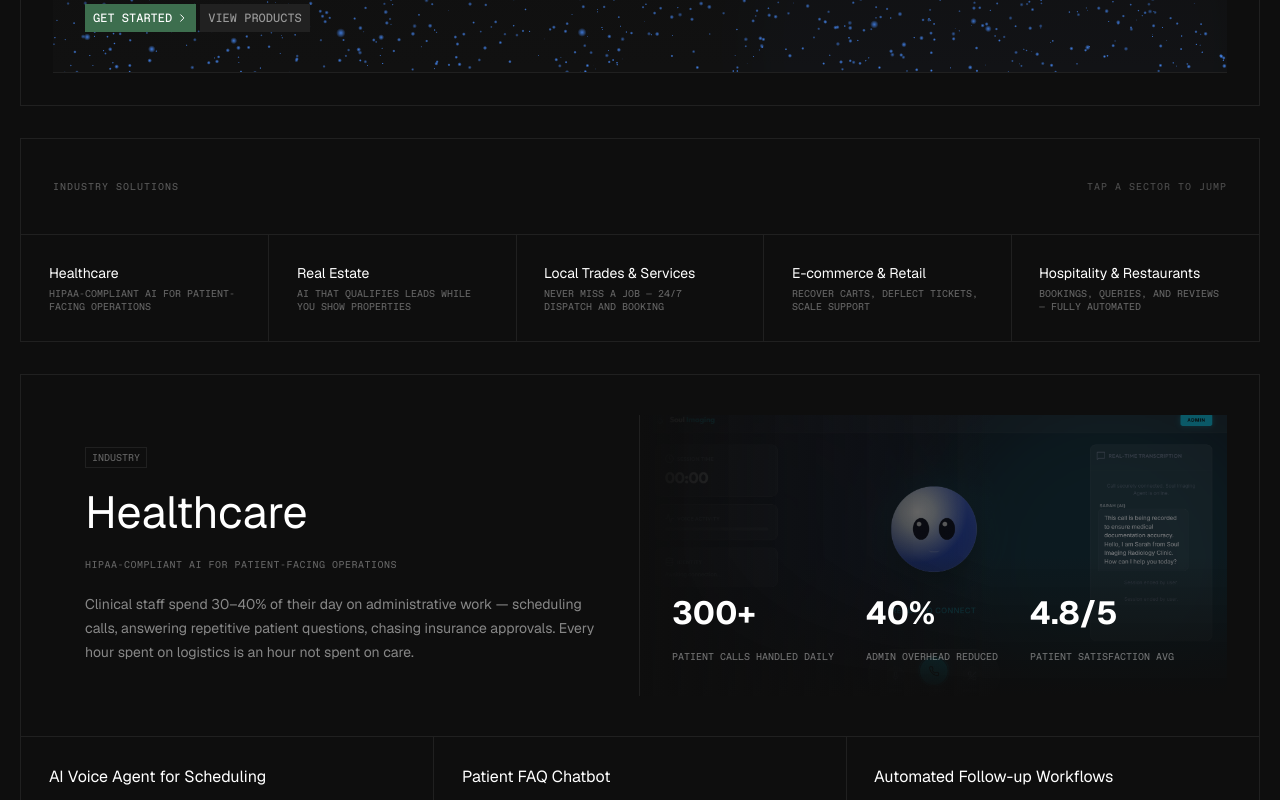
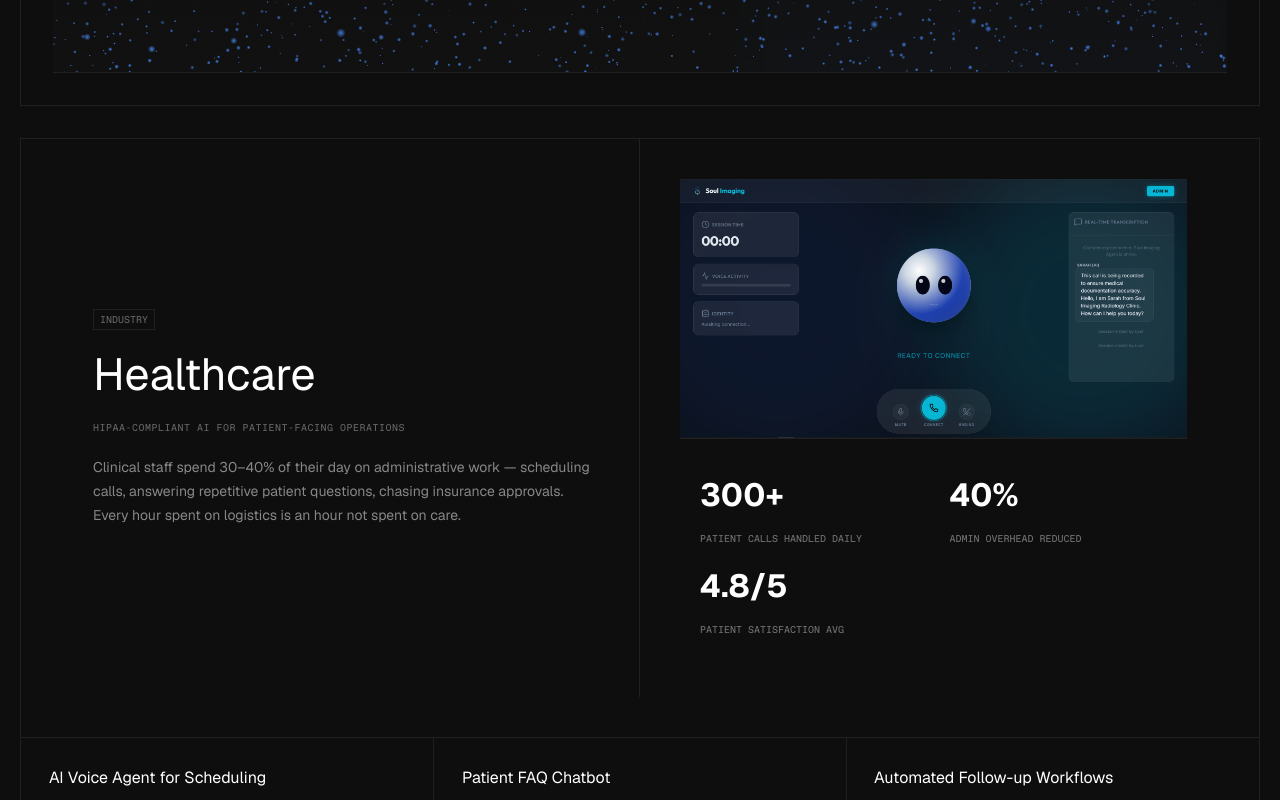
Before and after one commit to SOBANEJAZ/eledralabs-landing-page-2.0, a Next.js app: page /solutions in a window 1280 px wide. Shown: the part 400-1200 px from the top of the page. Built offline with nearby package versions, Linux system fonts and the light colour scheme.

Commit message:
refactor: improve solutions styling, update testimonials, add hospitality asset, and disable segment explorer in next config

```diff
--- a/app/globals.css
+++ b/app/globals.css
@@ -3609,26 +3609,57 @@ header.header-scrolled .header-inner {
 
 /* Solutions page header */
 #solutions .border.border-border > div:first-child {
-  padding: 2.5rem 2rem !important;
+  padding: 0 2rem 2.5rem !important;
 }
 
 /* Industry header panels */
 #solutions [id^='solutions-'] > div:first-child > div:first-child,
 #solutions [id^='solutions-'] > div:first-child > div:last-child {
-  padding: 2rem !important;
+  padding: 2.5rem !important;
+}
+
+.sol-industry-copy {
+  justify-content: center;
+}
+
+.sol-industry-copy > p:last-child {
+  max-width: 42rem;
+}
+
+.sol-industry-image-frame {
+  display: flex;
+  align-items: center;
+  justify-content: center;
+  background: rgba(6, 11, 17, 0.72);
+}
+
+.sol-industry-image {
+  width: 100%;
+  height: auto;
+  max-height: 18rem;
+  margin: 0 auto;
+}
+
+.sol-industry-metrics {
+  justify-content: space-between;
+  gap: 1.5rem 2rem !important;
+}
+
+.sol-industry-metrics > div {
+  flex: 1 1 9rem;
 }
 
 /* Solution feature cards */
 .sol-feature-card {
-  padding: 1.75rem !important;
+  padding: 2.25rem 2rem !important;
   display: flex !important;
   flex-direction: column !important;
-  gap: 0.75rem !important;
+  gap: 1rem !important;
 }
 
 /* Tags + CTA row */
 .sol-tags-row {
-  padding: 1rem 1.75rem !important;
+  padding: 1.4rem 2rem 1.65rem !important;
 }
 
 /* Testimonial cards */
@@ -3640,12 +3671,13 @@ header.header-scrolled .header-inner {
 .sol-index-item {
   display: flex !important;
   flex-direction: column !important;
-  padding: 1.25rem 1.5rem !important;
+  padding: 1.5rem 1.75rem !important;
   text-decoration: none !important;
   background-color: transparent;
   transition: background-color 0.25s ease, transform 0.4s cubic-bezier(0.23, 1, 0.32, 1);
   will-change: background-color, transform;
 }
+
 .sol-index-item:hover {
   background-color: var(--color-surface-card);
   transform: translateY(-2px);
@@ -3654,6 +3686,43 @@ header.header-scrolled .header-inner {
 /* "Not listed" band */
 #solutions > div.flex.flex-col.md\:flex-row {
   padding: 2rem !important;
+}
+
+/* Industry section spacing + ending rule */
+#solutions [id^='solutions-'] {
+  position: relative;
+  margin-bottom: 2rem !important;
+}
+
+#solutions [id^='solutions-']::after {
+  content: "";
+  position: absolute;
+  left: 0;
+  right: 0;
+  bottom: -2px;
+  height: 5px;
+  background: var(--solution-rule, #ffffff);
+  pointer-events: none;
+}
+
+#solutions #solutions-healthcare {
+  --solution-rule: #4dff68;
+}
+
+#solutions #solutions-real-estate {
+  --solution-rule: #00f0c8;
+}
+
+#solutions #solutions-local-business {
+  --solution-rule: #ff7a1a;
+}
+
+#solutions #solutions-ecommerce {
+  --solution-rule: #ffd23f;
+}
+
+#solutions #solutions-hospitality {
+  --solution-rule: #ffe6b0;
 }
 
 /* ============================================
--- a/components/Solutions.tsx
+++ b/components/Solutions.tsx
@@ -152,7 +152,7 @@ const industries: Industry[] = [
       { value: '+22%', label: 'Off-peak bookings' },
     ],
     compliance: ['POS / PMS integrations', 'OpenTable & Resy ready', 'OTA review polling', 'Multi-location dashboards'],
-    img: '/backgrounds/solutions-2.png',
+    img: '/backgrounds/bookings-and-hotels.png',
   },
 ]
 
@@ -178,7 +178,7 @@ export default function Solutions() {
     <section id="solutions" className="flex flex-col">
       {/* Page Header */}
       <div className="border border-border mb-5 md:mb-8">
-        <div className="h-80 border-b border-border flex flex-col justify-end gap-6 relative overflow-hidden">
+        <div className="h-80 border-b border-border flex flex-col gap-5 px-5 py-5 relative overflow-hidden">
           <div className="pointer-events-none absolute inset-0 bg-surface mix-blend-screen" aria-hidden="true">
             <img
               alt=""
@@ -187,8 +187,8 @@ export default function Solutions() {
             />
           </div>
           <div className="pointer-events-none absolute inset-x-0 top-0 h-full bg-linear-to-b from-surface to-transparent" />
-          <div className="relative z-10 flex flex-col gap-2">
-            <p className="font-favorit text-2xs text-white/30 uppercase tracking-widest">
+          <div className="relative z-10">
+            <p className="hidden font-favorit text-2xs text-white/30 uppercase tracking-widest">
               Eledralabs — Industry Solutions
             </p>
             <p className="font-sans text-7 leading-120">
@@ -219,36 +219,12 @@ export default function Solutions() {
         </div>
       </div>
 
-      {/* Industry Quick-Index */}
-      <div className="border border-border mb-5 md:mb-8">
-        <div className="border-b border-border flex items-end justify-between gap-4">
-          <p className="font-favorit text-2xs text-white/30 uppercase tracking-widest">
-            Industry Solutions
-          </p>
-          <p className="font-favorit text-2xs text-white/25 uppercase tracking-widest hidden md:block">
-            Tap a sector to jump
-          </p>
-        </div>
-        <div className="grid grid-cols-2 md:grid-cols-5">
-          {industries.map((ind, i) => (
-            <a
-              key={ind.id}
-              href={`#solutions-${ind.id}`}
-              className={`sol-index-item${i < industries.length - 1 ? ' border-b md:border-b-0 md:border-r border-border' : ''}${i < 3 && i % 2 === 0 ? ' border-r border-border md:border-r' : ''}`}
-            >
-              <span className="font-sans text-white text-sm leading-normal">{ind.sector}</span>
-              <span className="font-favorit text-2xs text-white/35 uppercase mt-1 leading-tight">{ind.tagline}</span>
-            </a>
-          ))}
-        </div>
-      </div>
-
       {/* Industry Sections */}
       {industries.map((ind) => (
         <div key={ind.id} id={`solutions-${ind.id}`} className="border border-border mb-5 md:mb-8 scroll-mt-24">
           {/* Industry Header — 2 col split */}
           <div className="grid grid-cols-1 lg:grid-cols-2 border-b border-border">
-            <div className="flex flex-col gap-4 border-b lg:border-b-0 lg:border-r border-border">
+            <div className="sol-industry-copy flex flex-col gap-4 border-b lg:border-b-0 lg:border-r border-border">
               <div className="flex items-center gap-3">
                 <span className="border border-border px-1.5 py-0.5 font-favorit text-2xs uppercase text-white/35">
                   Industry
@@ -264,21 +240,16 @@ export default function Solutions() {
               <p className="font-sans text-sm text-white/50 leading-6 max-w-xl">{ind.problem}</p>
             </div>
             {/* Metrics panel */}
-            <div className="relative min-h-52 lg:min-h-0 overflow-hidden flex flex-col justify-end gap-6">
+            <div className="sol-industry-media flex flex-col">
+              <div className="sol-industry-image-frame relative overflow-hidden border-b border-border">
                 <img
                   src={ind.img}
                   alt={ind.sector}
-                className="absolute inset-0 w-full h-full object-cover object-center"
-                style={{ mixBlendMode: 'screen', opacity: 0.45 }}
+                  className="sol-industry-image block w-full h-auto object-contain"
+                  style={{ display: 'block' }}
                 />
-              <div
-                className="absolute inset-0"
-                style={{
-                  background:
-                    'linear-gradient(to right, var(--color-surface) 0%, transparent 60%), linear-gradient(to top, var(--color-surface) 0%, transparent 50%)',
-                }}
-              />
-              <div className="relative z-10 flex flex-wrap gap-x-8 gap-y-4">
+              </div>
+              <div className="sol-industry-metrics flex flex-wrap gap-x-8 gap-y-4 p-5">
                 {ind.metrics.map((m) => (
                   <div key={m.label} className="flex flex-col gap-1">
                     <span
@@ -363,34 +334,76 @@ export default function Solutions() {
       </div>
 
       {/* Testimonials — monochrome */}
-      <div className="border border-border grid grid-cols-1 xl:grid-cols-2">
+      <div className="border border-border grid grid-cols-1 xl:grid-cols-[minmax(0,2fr)_minmax(360px,1fr)]">
         {testimonials.map((t, i) => (
           <Link
             key={t.author}
             href="/contact"
-            className={`group flex flex-col gap-6 min-h-64 relative overflow-hidden transition-colors hover:bg-surface-card${
+            className={`group relative flex flex-col p-5 overflow-hidden gap-8 xl:gap-0 xl:justify-between${
               i < testimonials.length - 1 ? ' border-b xl:border-b-0 xl:border-r border-border' : ''
             }`}
+            style={i === 0 ? { background: '#d4f33b', color: '#000000' } : { background: '#ff5a1f', color: '#ffffff' }}
           >
-            <p className="font-sans text-white/75 text-base leading-6 lg:text-18 lg:leading-normal">
+            <p
+              className={`relative z-10 text-24 leading-120 font-sans ${i === 0 ? 'max-w-140 text-black' : 'text-white'}`}
+              style={{ color: i === 0 ? '#000000' : '#ffffff', fontWeight: 500 }}
+            >
               &ldquo;{t.quote}&rdquo;
             </p>
-            <div className="flex items-center justify-between mt-auto">
-              <div className="flex items-center gap-3">
-                <div className="w-9 h-9 border border-border flex items-center justify-center font-sans font-bold text-xs text-white/50">
-                  {t.initials}
+            <div className="relative z-10 flex items-center justify-between mt-auto">
+              <div className="flex items-center gap-5">
+                <div
+                  style={{
+                    width: 40,
+                    height: 40,
+                    borderRadius: '50%',
+                    background: i === 0 ? 'rgba(0,0,0,0.08)' : 'rgba(255,255,255,0.12)',
+                    display: 'flex',
+                    alignItems: 'center',
+                    justifyContent: 'center',
+                    fontWeight: 700,
+                    fontSize: 18,
+                    color: i === 0 ? '#000000' : '#ffffff',
+                  }}
+                >
+                  {t.initials.slice(0, 1)}
                 </div>
-                <div>
-                  <p className="font-sans text-sm text-white leading-normal">{t.author}</p>
-                  <p className="font-favorit text-2xs text-white/35 uppercase">{t.role}</p>
+                <div className="flex flex-col font-sans">
+                  <p
+                    className={`text-18 leading-normal ${i === 0 ? 'text-black' : 'text-white'}`}
+                    style={{ color: i === 0 ? '#000000' : '#ffffff', fontWeight: 600 }}
+                  >
+                    {t.author.replace(' R.', '')}
+                  </p>
+                  {i === 1 ? (
+                    <p className="text-base leading-normal" style={{ color: 'rgba(255,255,255,0.6)' }}>
+                      {t.role}
+                    </p>
+                  ) : null}
                 </div>
               </div>
-              <span className="flex items-center gap-1 font-favorit text-2xs text-white/30 uppercase opacity-0 group-hover:opacity-100 transition-opacity">
-                Read story
-                <svg width="10" height="10" viewBox="0 0 12 12" fill="none">
+              {i === 0 ? (
+                <span
+                  aria-hidden="true"
+                  className="pointer-events-none flex items-center gap-1 text-sm text-black font-sans opacity-50 group-hover:opacity-80 transition-opacity"
+                >
+                  <span className="leading-none" style={{ color: '#000000' }}>
+                    Read case study
+                  </span>
+                  <svg width="14" height="14" viewBox="0 0 12 12" fill="none" className="w-3.5 h-3.5 text-black">
                     <path d="M4.75 9.125L7.875 6L4.75 2.875" stroke="currentColor" strokeWidth="1.5" strokeLinecap="square" />
                   </svg>
                 </span>
+              ) : (
+                <span
+                  aria-hidden="true"
+                  className="pointer-events-none flex items-center gap-1 opacity-50 group-hover:opacity-100 transition-opacity"
+                >
+                  <svg width="14" height="14" viewBox="0 0 12 12" fill="none" className="w-3.5 h-3.5 text-white">
+                    <path d="M4.75 9.125L7.875 6L4.75 2.875" stroke="currentColor" strokeWidth="1.5" strokeLinecap="square" />
+                  </svg>
+                </span>
+              )}
             </div>
           </Link>
         ))}
--- a/next.config.ts
+++ b/next.config.ts
@@ -5,6 +5,11 @@ const nextConfig: NextConfig = {
   output: "export",
   // Serve static assets from public/
   trailingSlash: false,
+  experimental: {
+    // Next 15 dev overlay intermittently crashes on app routes through the
+    // segment explorer manifest path in this project.
+    devtoolSegmentExplorer: false,
+  },
   images: {
     // Required for static export
     unoptimized: true,
```
Also changed, not shown: public/backgrounds/bookings-and-hotels.png (added). Lines whose indentation alone changed are shown as unchanged.
